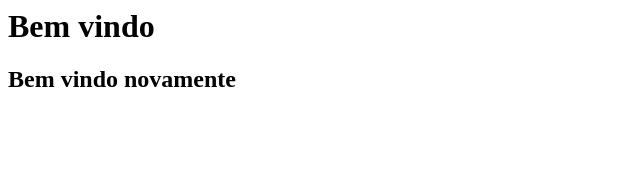
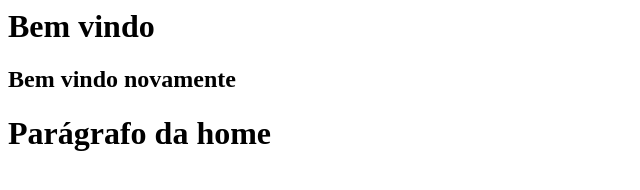
Before and after one commit to rafaelmarquesgonc/curso_github, a plain HTML site: page index.html in a window 1280 px wide. Shown: the whole page, without its empty margins (0-640 px from the left). Drawn offline with Linux system fonts and the light colour scheme.

Commit message:
criando novas funcionalidades na home com parágrafo

```diff
--- a/index.html
+++ b/index.html
@@ -1,2 +1,3 @@
 <h1> Bem vindo</h1>
 <h2> Bem vindo novamente</h2>
+<h1> Parágrafo da home </h1>
```
Also changed, not shown: a.txt (added).
